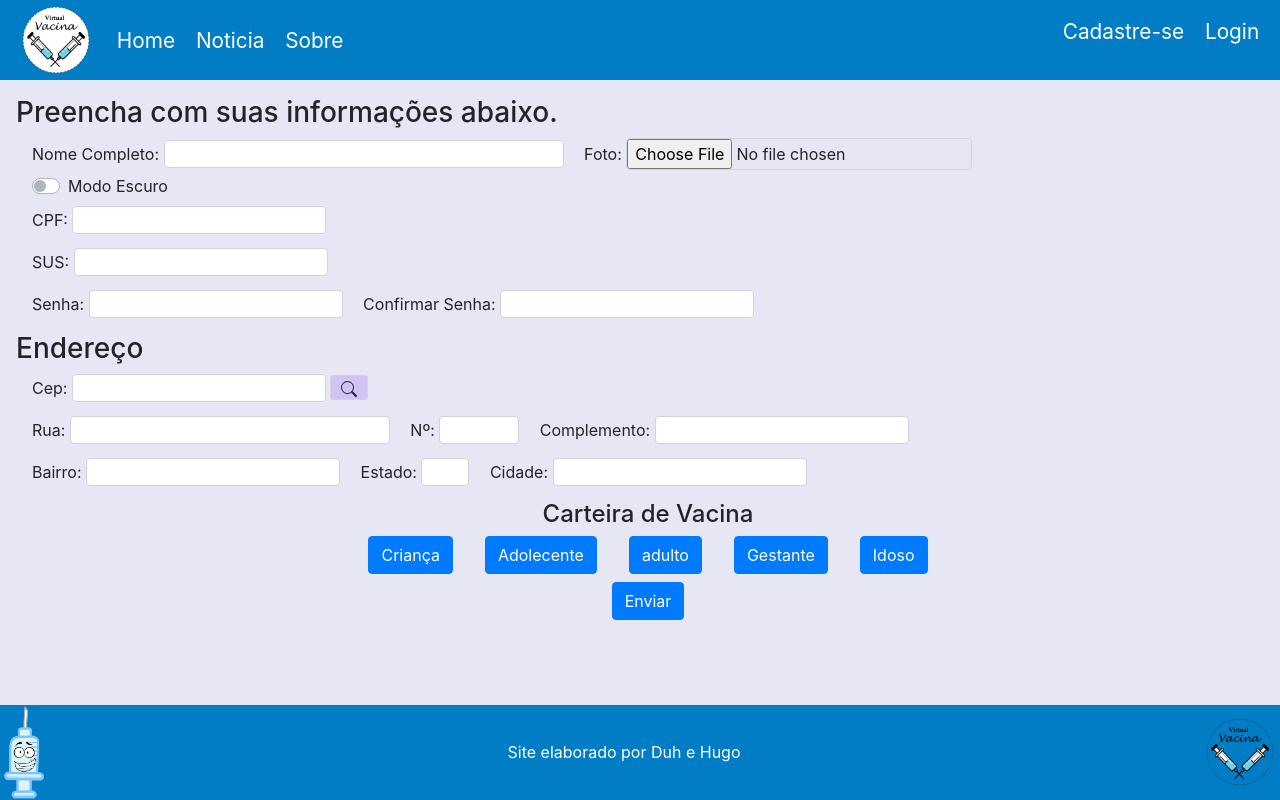
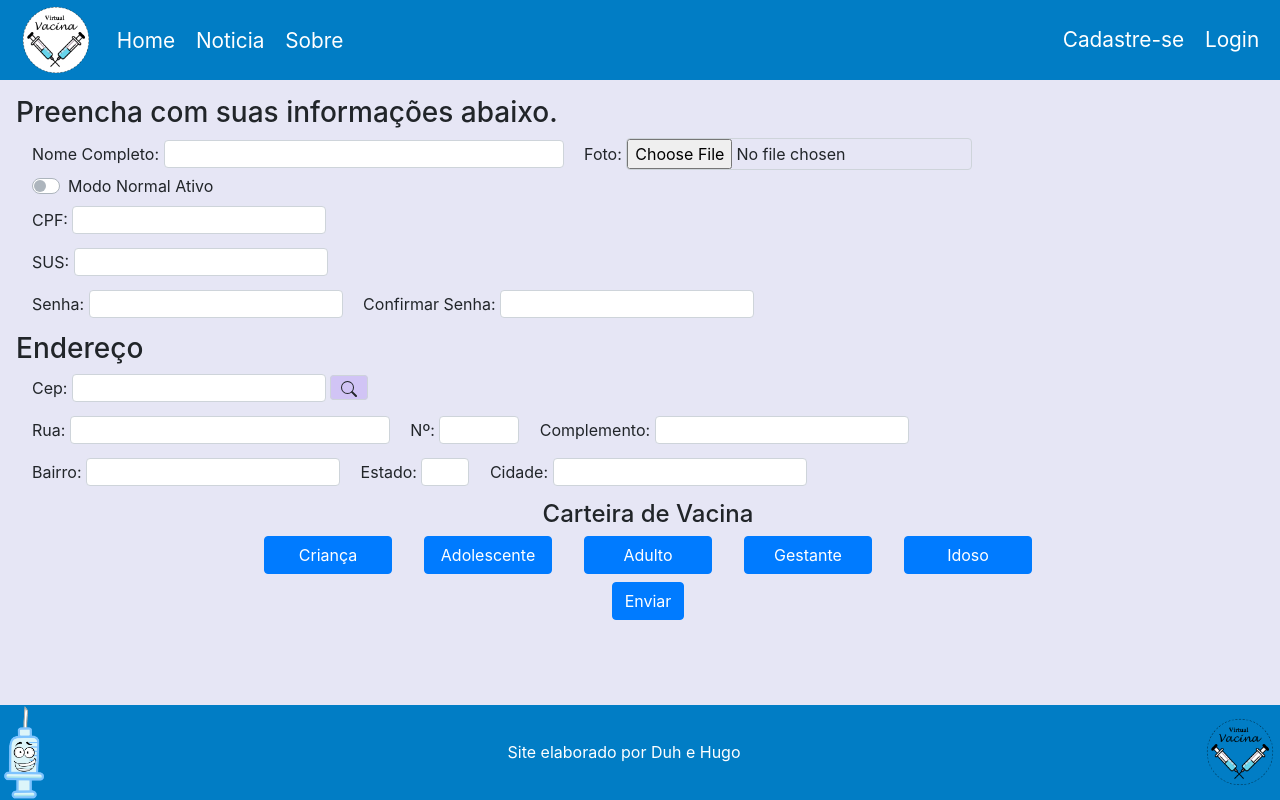
Before and after one commit to hugoerico/Projeto-Virtual-Vacina, a PHP site: page /cadastro.php in a window 1280 px wide. Run offline with PHP 8.4, Linux system fonts and the light colour scheme.

Commit message:
atualização

```diff
--- a/cadastro.php
+++ b/cadastro.php
@@ -30,8 +30,8 @@ Foto:
 <input type="file" name="foto" id="" >
 
 <div class="custom-control custom-switch">
-  <input type="checkbox" name="mdEscuro" class="custom-control-input" id="customSwitch1" onclick="modoEscuro()">
-  <label class="custom-control-label" for="customSwitch1">Modo Escuro</label>
+  <input type="checkbox" name="mdEscuro" class="custom-control-input" id="customSwitch1" onclick="modoEscuro()" >
+  <label class="custom-control-label" for="customSwitch1" id="md">Modo Normal Ativo</label>
 </div>
 
 </div>
@@ -40,7 +40,7 @@ Foto:
 <label for="">
 CPF:
 </label>
-<input type="text" name="cpf" id="cpf" onkeypress="soNumero(this.id)" minlength="11" maxlength="11" required="required">
+<input type="text" name="cpf" id="cpf" onkeypress="soNumero(this.id)" minlength="11" maxlength="14" required="required" >
 </div>
 
 <div>
@@ -59,7 +59,7 @@ Senha:
 <label for="" >
 Confirmar Senha:
 </label>
-<input type="text" name="senha1" id="senha1" onblur="cadastro.senha.confirmacao();" required="required">
+<input type="text" name="senha1" id="senha1"  required="required">
 </div>
 
 </fieldset>
@@ -120,31 +120,31 @@ Cidade:
 <h4 class="centro">Carteira de Vacina</h4>
 
 <div id="menuEscolha">
-  <a class="btn btn-primary" data-toggle="collapse" href="#mostrar" role="button" aria-expanded="false" >
+  <a class="btn btn-primary" data-toggle="collapse" href="#mostrar" role="button" aria-expanded="false" style="width: 8em" >
     Criança
   </a>
 
-  <a class="btn btn-primary" data-toggle="collapse" href="#mostrar1" role="button" aria-expanded="false" >
-    Adolecente
+  <a class="btn btn-primary" data-toggle="collapse" href="#mostrar1" role="button" aria-expanded="false" style="width: 8em" >
+    Adolescente
   </a>
 
-  <a class="btn btn-primary" data-toggle="collapse" href="#mostrar2" role="button" aria-expanded="false" >
-    adulto
+  <a class="btn btn-primary" data-toggle="collapse" href="#mostrar2" role="button" aria-expanded="false" style="width: 8em" >
+    Adulto
   </a>
 
-  <a class="btn btn-primary" data-toggle="collapse" href="#mostrar3" role="button" aria-expanded="false" >
+  <a class="btn btn-primary" data-toggle="collapse" href="#mostrar3" role="button" aria-expanded="false" style="width: 8em" >
     Gestante
   </a>
 
-  <a class="btn btn-primary" data-toggle="collapse" href="#mostrar4" role="button" aria-expanded="false" >
+  <a class="btn btn-primary" data-toggle="collapse" href="#mostrar4" role="button" aria-expanded="false" style="width: 8em" >
     Idoso
   </a>
 
 </div>
 
 <div class="collapse" id="mostrar">
-  <div class="card card-body">
-    <h3 class="centro">criança</h3>
+  <div class="card card-body" id="faixaetaria">
+    <h3 class="centro">Criança</h3>
     <table class="table table-bordered">
   <thead>
     <tr>
@@ -371,8 +371,8 @@ Cidade:
 </div>
 
 <div class="collapse" id="mostrar1">
-  <div class="card card-body">
-    <h3 class="centro">adolecente</h3>
+  <div class="card card-body" id="faixaetaria">
+    <h3 class="centro">Adolescente</h3>
     <table class="table table-bordered">
   <thead>
     <tr>
@@ -419,8 +419,8 @@ Cidade:
 </div>
 
 <div class="collapse" id="mostrar2">
-  <div class="card card-body">
-    <h3 class="centro">adulto</h3>
+  <div class="card card-body" id="faixaetaria">
+    <h3 class="centro">Adulto</h3>
     <table class="table table-bordered">
   <thead>
     <tr>
@@ -452,8 +452,8 @@ Cidade:
 </div>
 
 <div class="collapse" id="mostrar3">
-  <div class="card card-body">
-    <h3 class="centro">gestante</h3>
+  <div class="card card-body" id="faixaetaria">
+    <h3 class="centro">Gestante</h3>
     <table class="table table-bordered">
   <thead>
     <tr>
@@ -474,8 +474,8 @@ Cidade:
 </div>
 
 <div class="collapse" id="mostrar4">
-  <div class="card card-body">
-    <h3 class="centro">idoso</h3>
+  <div class="card card-body" id="faixaetaria">
+    <h3 class="centro">Idoso</h3>
     <table class="table table-bordered">
   <thead>
     <tr>
@@ -512,7 +512,7 @@ Cidade:
 
 </fieldset>
 <div id="button">
-<button type="submit" class="btn btn-primary">Enviar</button>
+<button type="submit" class="btn btn-primary" onclick="cadastro.senha.confirmacao();">Enviar</button>
 </div>
 </form>
 </section>
--- a/css/style.css
+++ b/css/style.css
@@ -26,12 +26,16 @@ header a:link{
 header a{
     color: rgb(255, 255, 255);
 }
+#menu1,#menu2{
+   display: flex;
+   justify-content: center;
+}
 #menu1 nav ul {
     display: flex;
     justify-content: center;
     list-style: none;
     padding-inline-start: 1em;
-    margin: 0;
+    margin-bottom: 0;
 }
 #menu1 nav ul li {
     margin-top: 1.2em;
@@ -41,6 +45,7 @@ header a{
 #menu2 nav ul {
     display: flex;
     list-style: none;
+    margin-bottom: 0;
 }
 #menu2 nav ul li {
     margin-right: 1em;
@@ -128,6 +133,8 @@ footer #vacinao{
 }
 #home article div #img-medico{
     width: 100%;
+    border-radius: 5%;
+
 }
 
 
@@ -183,6 +190,10 @@ footer #vacinao{
     text-align: center;
 
 }
+#cadastro #foto img{
+    border-radius: 5% ;
+
+}
 
 /* pagina noticia do site */
 
@@ -195,7 +206,7 @@ footer #vacinao{
 }
 #noticia #topo2 div {
     border: 1px solid #000000;
-    padding: 1em;
+    padding: 0.5em;
     background-color: white;
     border-radius: 0.5em;
 }
@@ -203,6 +214,7 @@ footer #vacinao{
     width: 80%;
     flex-wrap: wrap;
     word-wrap: break-word;
+    margin-left: 1em;
 }
 
 /* pagina post/admin do site */
@@ -211,29 +223,38 @@ footer #vacinao{
     display: flex;
     justify-content: center;
     padding-top: 1em;
-
+}
+#post fieldset{
+    text-align: center;
+    margin-top: 1em;
 }
 #p2 {
     text-align: center;
+    margin-top: 1em;
 
 }
 
 /* pagina apagar post/admin do site */
 #post1{
     text-align: center;
+
 }
 #post1 #topo1{
     display: flex;
     flex-direction: row;
     justify-content: center;
     margin-top: 1em;
-
+}
+#post1 #topo div, #topo1{
+   background-color: white;
 }
 #post1 #topo{
     display: flex;
     flex-direction: row;
     justify-content: center;
-
+}
+#post1 #topo #apagar{
+    width: 2em;
 }
 
 #post1 #p3{
@@ -266,8 +287,6 @@ footer #vacinao{
 }
 #post1 #p7{
     width: 6em;
-    flex-wrap: wrap;
-    word-wrap: break-word;
     border: 1px solid #000000;
     padding: 1em;
 }
--- a/imagem_home.php
+++ b/imagem_home.php
@@ -41,7 +41,7 @@ Foto:
 
 </fieldset>
 <div id="p2">
-<button type="submit">ENVIAR</button>
+<button class="btn btn-primary" type="submit">ENVIAR</button>
 </div>
 </form>
 </section>
@@ -62,7 +62,9 @@ Foto:
 										<div id='p3'>$id1</div>
 										<div id='p4'>{$reg['imagem']}</div>
 										<div id='p7'>
-											<a href='apagar_post.php?id=$id1'>Apagar</a>
+                                            <a href='apagar_post.php?id=$id1'>
+                                            <img id='apagar' src='imagens/apagar.png' alt='apagar'>
+                                            </a>
 										</div>
 							</div>";
                 }
--- a/post1.php
+++ b/post1.php
@@ -46,7 +46,9 @@ include "cabecalho_admin.php";
                                         <div id='p5'>{$reg['texto']}</div>
                                         <div id='p6'>{$reg['link']}</div>
 										<div id='p7'>
-											<a href='apagar_post.php?id=$id'>Apagar</a>
+                                            <a href='apagar_post.php?id=$id'>
+                                            <img id='apagar' src='imagens/apagar.png' alt='apagar'>
+                                            </a>
 										</div>
 							</div>";
                 }
--- a/script/script.js
+++ b/script/script.js
@@ -1,5 +1,3 @@
-
-
 function meu_callback (conteudo) {
      if (!("erro" in conteudo)) {
     //Atualiza os campos com os valores.
@@ -28,7 +26,7 @@ function soNumero (num) {
     }
     if(num=="cpf"){
         let a = document.getElementById(num).value;
-        let b = a.replace(/^(\d{3})(\d{3})(\d{3})(\d{2})/,"$1.$2.$3-$4");
+        let b = a.replace(/^(\d{3})(\d{3})(\d{3})(\d{1})/,"$1.$2.$3-$4");
         document.getElementById(num).value = b;
     }
 }
@@ -41,6 +39,11 @@ function modoEscuro(){
         document.querySelector("footer").style.backgroundColor="rgb(1,125,197)";
         document.querySelector("header").style.backgroundColor="rgb(1,125,197)";
         document.querySelector("svg").style.color="rgb(0,0,0)";
+        document.querySelector("#md").innerHTML="Modo Normal Ativo";
+        for(let i=0; i<5; i++){
+            document.querySelectorAll("#faixaetaria")[i].style.backgroundColor="rgb(255,255,255)";
+            document.querySelectorAll(".table")[i].style.color="rgb(21,25,29)";
+            };
 
 
 
@@ -51,6 +54,11 @@ function modoEscuro(){
         document.querySelector("footer").style.backgroundColor="rgb(18,41,54)";
         document.querySelector("header").style.backgroundColor="rgb(18,41,54)";
         document.querySelector("svg").style.color="rgb(0,0,0)";
+        document.querySelector("#md").innerHTML="Modo Escuro Ativado";
+        for(let i=0; i<5; i++){
+            document.querySelectorAll("#faixaetaria")[i].style.backgroundColor="rgb(52,58,64)";
+            document.querySelectorAll(".table")[i].style.color="rgb(255,255,255)";
+            };
 
 
     }
@@ -61,7 +69,25 @@ function modoEscuro1(){
         document.body.style.color = "rgb(255,255,255)";
         document.querySelector("footer").style.backgroundColor="rgb(18,41,54)";
         document.querySelector("header").style.backgroundColor="rgb(18,41,54)";
-        document.querySelector("svg").style.color="rgb(0,0,0)";
+        let cadastro = document.getElementById("cadastro");
+        let noticia= document.getElementById("noticia");
+        let sobre=  document.getElementById("sobre");
+        if(noticia){
+            document.getElementById("noticia").style.color="rgb(0,0,0)";
+        };
+        if(cadastro){
+            document.querySelector("svg").style.color="rgb(0,0,0)";
+            document.querySelector("#botaonovafoto").style.color="rgb(0,0,0)";
+            document.querySelector("#md").innerHTML="Modo Escuro Ativado";
+            for(let i=0; i<5; i++){
+              document.querySelectorAll("#faixaetaria")[i].style.backgroundColor="rgb(52,58,64)";
+              document.querySelectorAll(".table")[i].style.color="rgb(255,255,255)";
+        };
+
+        };
+
+
+
 }
 
 
@@ -126,21 +152,24 @@ let cadastro={
 
     },
     senha:{
-
         confirmacao: function(){
-            if(document.getElementById("senha").value != document.getElementById("senha1").value){
-                alert("As senhas não conferem");
+            let senha= document.getElementById('senha').value;
+            let senha1=document.getElementById('senha1').value;
+            if(senha!=senha1 ){
                 document.getElementById('senha').value=("");
                 document.getElementById('senha1').value=("");
-
+                document.getElementById('senha').focus();
             }
-
         }
     }
 
+
 }
 function liberar() {
-    document.querySelector("#fieldset").removeAttribute("disabled");
+    document.querySelectorAll("#fieldset")[0].removeAttribute("disabled");
+    document.querySelectorAll("#fieldset")[1].removeAttribute("disabled");
+
+
   }
 
 function nova(){
--- a/validacao.php
+++ b/validacao.php
@@ -21,5 +21,7 @@ if (password_verify( $senha1, $senha)){
 
 die();
 }else{
+$msg_erro_login = 'CPF ou SENHA inválido ou inexistente';
+$_SESSION['errologin']=$msg_erro_login;
 header("Location: login.php");
 }
```
Also changed, not shown: cadastro1.php (+27 -27 lines), login.php (+11 -2 lines), post.php (+10 -4 lines), imagens/apagar.png (added), imagens/fotos/vacinao.png (added), imagens/fotos/vacinão oficial.png (added).
